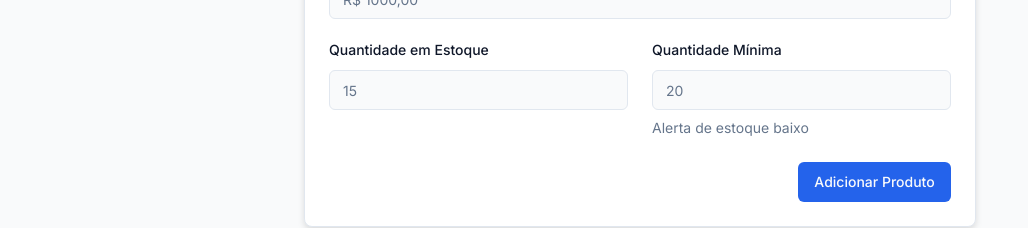
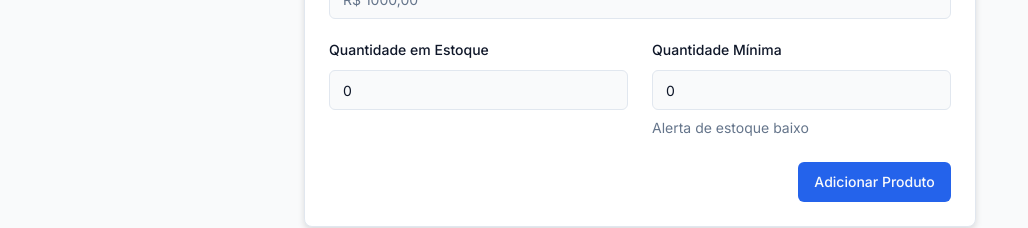
Before and after one commit to zehguilherme/product-inventory, a React (Vite) app: page /produto in a window 1280 px wide. Shown: the part 504-732 px from the top of the page, without its empty margins (0-1028 px from the left). Built offline with nearby package versions, Linux system fonts and the light colour scheme.

Commit message:
Add min value to number inputs; Update error messages; Add validation on number inputs to block negative value

```diff
--- a/src/components/Form/Input.tsx
+++ b/src/components/Form/Input.tsx
@@ -13,6 +13,7 @@ interface InputProps<
   placeholder?: string
   type: InputType
   disabled?: boolean
+  min?: number
   error?: string
   containerClassName?: string
   labelClassName?: string
@@ -31,6 +32,7 @@ export const Input = <T extends FieldValues>({
   placeholder,
   type,
   disabled,
+  min,
   error,
   containerClassName,
   labelClassName,
@@ -42,6 +44,21 @@ export const Input = <T extends FieldValues>({
   ...props
 }: InputProps<T>) => {
   const hasIcon = Boolean(children)
+
+  const handleChange = (event: React.ChangeEvent<HTMLInputElement>) => {
+    const newValue = event.target.value
+
+    if (
+      type === 'number' &&
+      min !== undefined &&
+      newValue !== '' &&
+      Number(newValue) < min
+    ) {
+      return
+    }
+
+    onChange(event)
+  }
 
   return (
     <div className={`flex w-full flex-col ${containerClassName}`}>
@@ -69,11 +86,12 @@ export const Input = <T extends FieldValues>({
             type={type}
             placeholder={placeholder}
             disabled={disabled}
+            min={min}
             {...(register &&
               register(name, {
                 required: required,
               }))}
-            onChange={onChange}
+            onChange={handleChange}
             className={`${disabled ? 'bg-westar cursor-not-allowed' : ''} outline-royal-blue border-mystic bg-athens-gray text-ebony placeholder:text-slate-gray h-10 w-full rounded-md border py-3 text-[14px]/[16.9px] font-normal placeholder:text-[14px]/[16.9px] placeholder:font-normal ${hasIcon ? 'pr-3.25 pl-10.25' : 'px-3.25'} ${inputClassName}`}
           />
         </div>
--- a/src/pages/Product.tsx
+++ b/src/pages/Product.tsx
@@ -16,8 +16,8 @@ export const Product = () => {
   const [productNameInput, setProductNameInput] = useState('')
   const [categoryInput, setCategoryInput] = useState('')
   const [priceInput, setPriceInput] = useState('')
-  const [quantityInput, setQuantityInput] = useState('')
-  const [minQuantityInput, setMinQuantityInput] = useState('')
+  const [quantityInput, setQuantityInput] = useState(0)
+  const [minQuantityInput, setMinQuantityInput] = useState(0)
 
   const [errorModalIsOpen, setErrorModalIsOpen] = useState(false)
   const [errorTitle, setErrorTitle] = useState('')
@@ -61,18 +61,12 @@ export const Product = () => {
     price: z.string().trim().min(1, {
       message: 'Campo obrigatório',
     }),
-    quantity: z.coerce
-      .number()
-      .min(0, {
-        message: 'Campo obrigatório',
-      })
-      .nonnegative(),
-    minQuantity: z.coerce
-      .number()
-      .min(1, {
-        message: 'Insira pelos menos 1 item',
-      })
-      .nonnegative(),
+    quantity: z.coerce.number().min(0, {
+      message: 'Valor não pode ser negativo',
+    }),
+    minQuantity: z.coerce.number().min(1, {
+      message: 'Valor deve ser pelo menos 1',
+    }),
   })
 
   type ProductSchema = z.output<typeof productSchema>
@@ -194,12 +188,13 @@ export const Product = () => {
                 label="Quantidade em Estoque"
                 placeholder="15"
                 type="number"
+                min={0}
                 value={quantityInput}
                 register={register}
                 required
                 containerClassName="sm:flex-1"
                 error={errors.quantity?.message ? errors.quantity?.message : ''}
-                onChange={e => setQuantityInput(e.target.value)}
+                onChange={e => setQuantityInput(Number(e.target.value))}
               />
 
               <div className="flex flex-col gap-2 sm:flex-1">
@@ -209,6 +204,7 @@ export const Product = () => {
                   label="Quantidade Mínima"
                   placeholder="20"
                   type="number"
+                  min={0}
                   value={minQuantityInput}
                   register={register}
                   required
@@ -217,7 +213,7 @@ export const Product = () => {
                       ? errors.minQuantity?.message
                       : ''
                   }
-                  onChange={e => setMinQuantityInput(e.target.value)}
+                  onChange={e => setMinQuantityInput(Number(e.target.value))}
                 />
 
                 <span className="text-slate-gray text-[14px]/[20px] font-normal">
```
